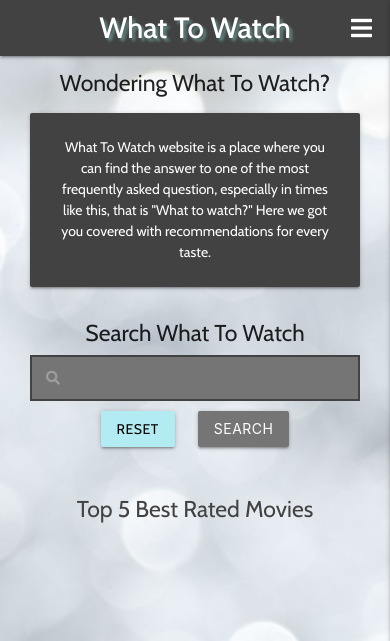
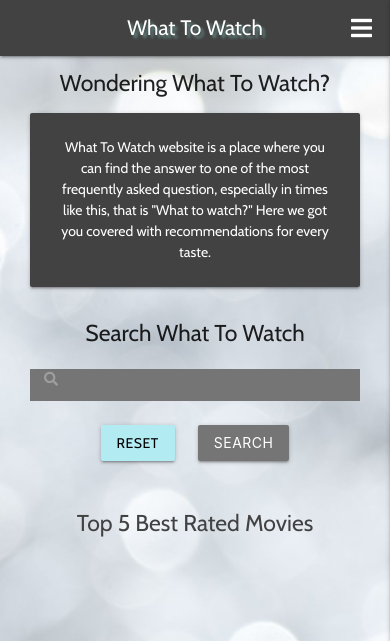
Before and after one commit to Code-Institute-Submissions/ms3-what-to-watch, a Flask app: page / in a window 390 px wide. Shown: the top 641 px of the page. Run offline with Flask 2, Linux system fonts and the light colour scheme; data that the repository does not hold is empty; some libraries are stand-ins or nearby versions.

Commit message:
Add media query

```diff
--- a/static/css/style.css
+++ b/static/css/style.css
@@ -25,17 +25,6 @@ main {
     flex: 1 0 auto;
 }
 
-.search-style {
-    margin: 0 auto;
-    line-height: 3rem;
-    border: 2px solid #424242;
-    font-size: 25px;
-}
-
-.search-style input {
-    margin: 0 !important;
-}
-
 .search-button {
     margin: 10px;
 }
@@ -58,6 +47,10 @@ main {
     margin-right: 10px;
 }
 
+.genre-btn {
+    margin: 10px;
+}
+
 /* Footer */
 .page-footer {
     padding: 0;
@@ -78,3 +71,12 @@ main {
 .footer-links a:hover {
     color: #80cbc4;
 }
+
+/* Media Queries */
+
+@media screen and (max-width: 400px) {
+    nav .brand-logo {
+        font-weight: 400;
+        font-size: 1.5rem;
+    }
+}
```
